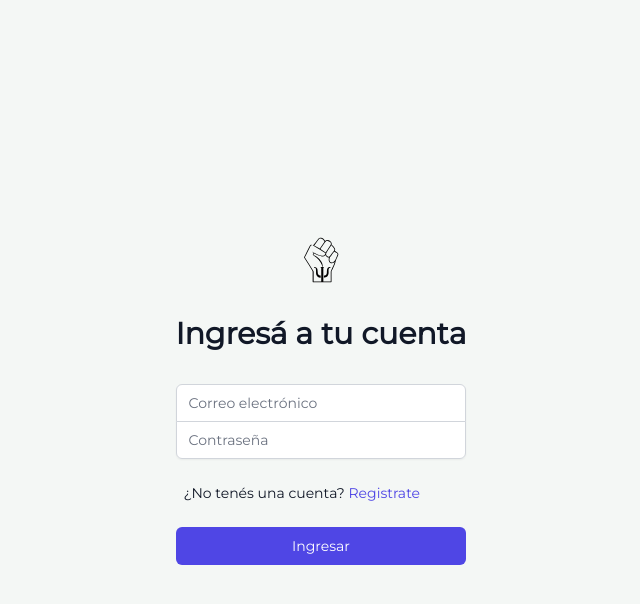
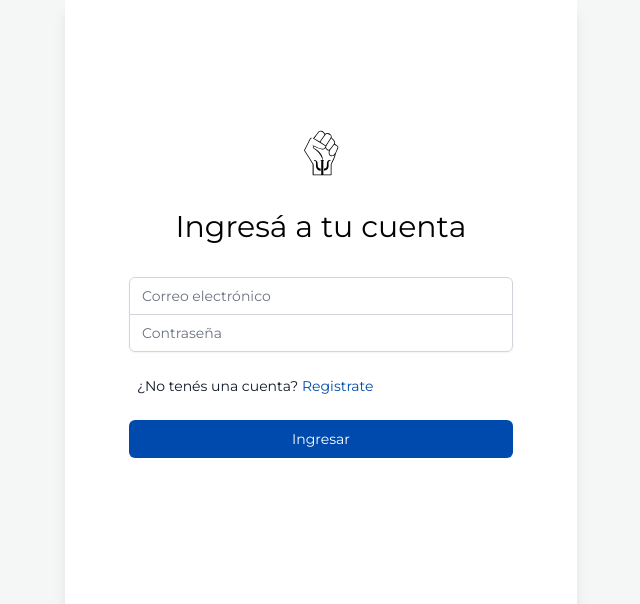
Before and after one commit to francosbenitez/mepc-app, a Next.js app: page /login in a window 1280 px wide. Shown: the top 604 px of the page, without its empty margins (319-959 px from the left). Built offline with nearby package versions, Linux system fonts and the light colour scheme.

Commit message:
style: login changes v3

```diff
--- a/pages/login.tsx
+++ b/pages/login.tsx
@@ -10,8 +10,8 @@
         <title>Ingresar - MEPC</title>
       </Head>
       <div className="wrapper flex justify-center">
-        <div className="min-h-full flex items-center justify-center py-12 px-4 sm:px-6 lg:px-8">
-          <div className="max-w-md w-full space-y-8">
+        <div className="min-h-full pt-32 px-16 bg-white shadow-lg">
+          <div className="w-96">
             <div className="text-center">
               <Image
                 width="50"
@@ -20,9 +20,7 @@
                 src="/icons/logo.svg"
                 alt=""
               />
-              <h2 className="mt-6 text-center text-3xl font-extrabold text-gray-900">
-                Ingresá a tu cuenta
-              </h2>
+              <h2 className="mt-6 text-center text-3xl">Ingresá a tu cuenta</h2>
             </div>
             <form className="mt-8 space-y-6" action="#" method="POST">
               <input type="hidden" name="remember" value="true" />
@@ -37,7 +35,7 @@
                     type="email"
                     autoComplete="email"
                     required
-                    className="appearance-none rounded-none relative block w-full px-3 py-2 border border-gray-300 placeholder-gray-500 text-gray-900 rounded-t-md focus:outline-none focus:ring-indigo-500 focus:border-indigo-500 focus:z-10 sm:text-sm"
+                    className="appearance-none rounded-none relative block w-full px-3 py-2 border border-gray-300 placeholder-gray-500 text-gray-900 rounded-t-md focus:outline-none focus:ring-primary focus:border-primary focus:z-10 sm:text-sm"
                     placeholder="Correo electrónico"
                   />
                 </div>
@@ -51,20 +49,13 @@
                     type="password"
                     autoComplete="current-password"
                     required
-                    className="appearance-none rounded-none relative block w-full px-3 py-2 border border-gray-300 placeholder-gray-500 text-gray-900 rounded-b-md focus:outline-none focus:ring-indigo-500 focus:border-indigo-500 focus:z-10 sm:text-sm"
+                    className="appearance-none rounded-none relative block w-full px-3 py-2 border border-gray-300 placeholder-gray-500 text-gray-900 rounded-b-md focus:outline-none focus:ring-primary focus:border-primary focus:z-10 sm:text-sm"
                     placeholder="Contraseña"
                   />
                 </div>
               </div>
-
               <div className="flex items-center justify-between">
                 <div className="flex items-center">
-                  {/* <input
-                    id="remember-me"
-                    name="remember-me"
-                    type="checkbox"
-                    className="h-4 w-4 text-indigo-600 focus:ring-indigo-500 border-gray-300 rounded"
-                  /> */}
                   <label
                     htmlFor="remember-me"
                     className="ml-2 block text-sm text-gray-900"
@@ -72,21 +63,19 @@
                     ¿No tenés una cuenta?
                     <a
                       href="#"
-                      className="font-medium text-indigo-600 hover:text-indigo-500"
+                      className="font-medium text-primary hover:text-primary"
                     >
                       {" "}
                       Registrate{" "}
                     </a>
                   </label>
                 </div>
-
                 <div className="text-sm"></div>
               </div>
-
               <div>
                 <button
                   type="submit"
-                  className="group relative w-full flex justify-center py-2 px-4 border border-transparent text-sm font-medium rounded-md text-white bg-indigo-600 hover:bg-indigo-700 focus:outline-none focus:ring-2 focus:ring-offset-2 focus:ring-indigo-500"
+                  className="group relative w-full flex justify-center py-2 px-4 border border-transparent text-sm font-medium rounded-md text-white bg-primary hover:bg-primary focus:outline-none focus:ring-2 focus:ring-offset-2 focus:ring-primary"
                 >
                   Ingresar
                 </button>
```
